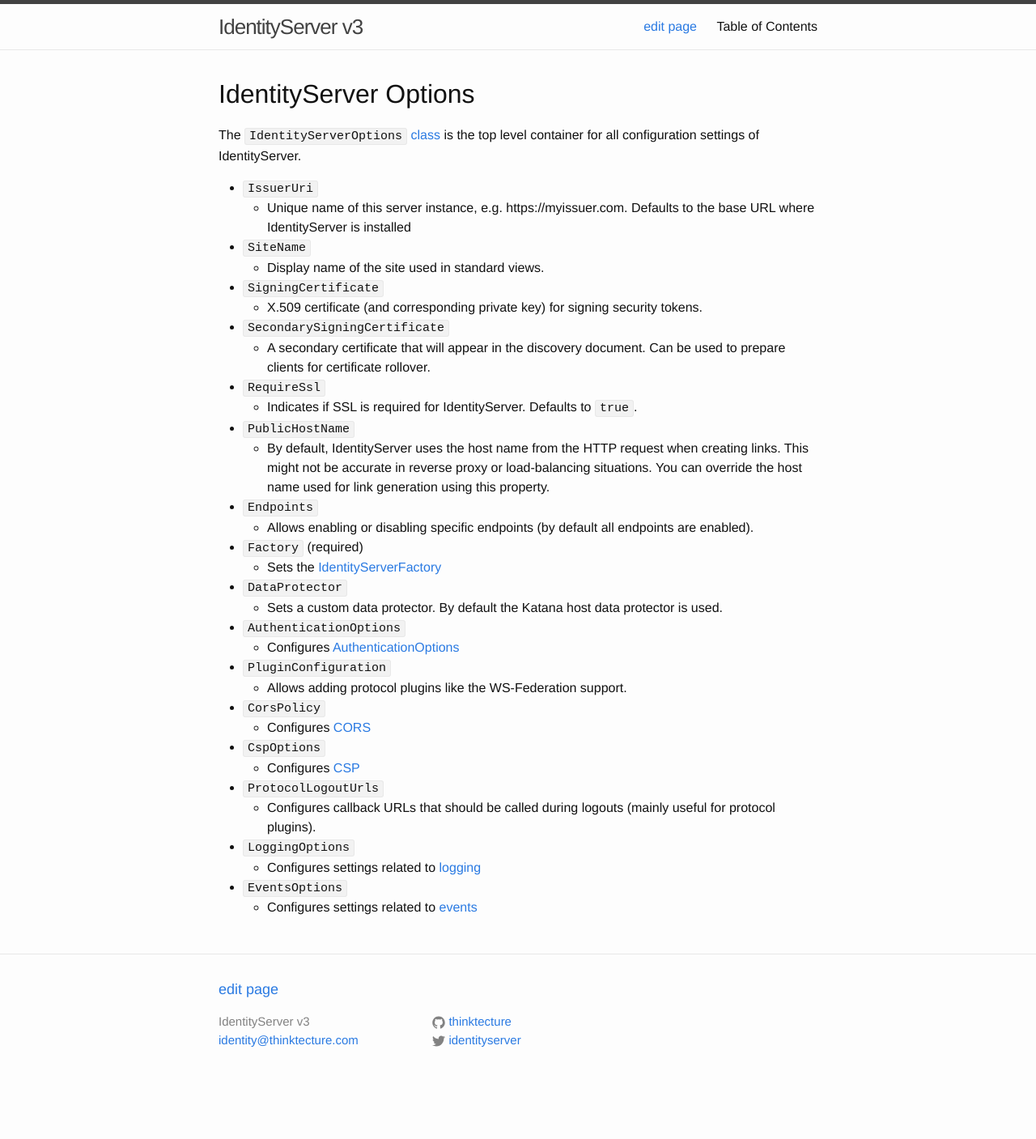
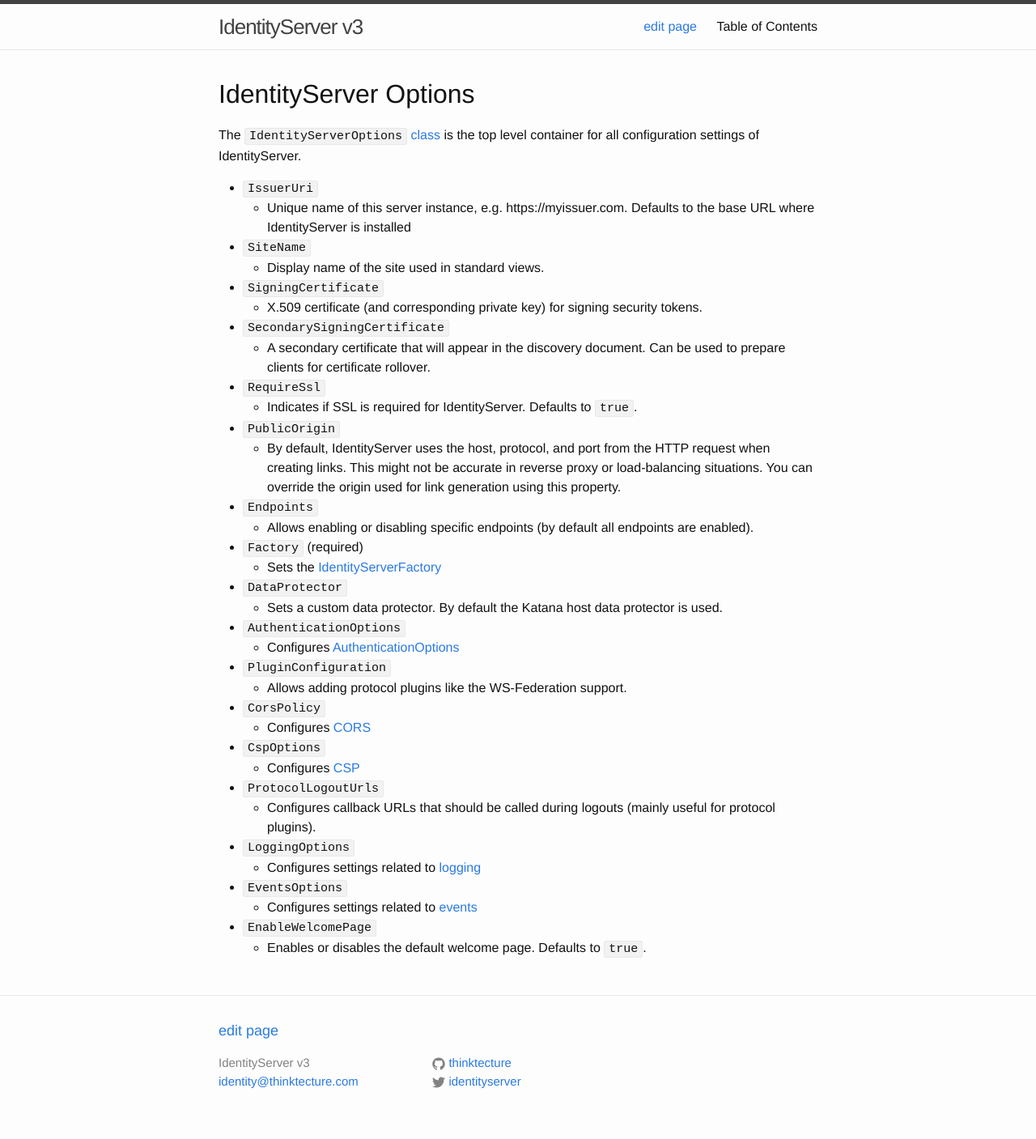
Before and after one commit to IdentityServer/Documentation, a Jekyll site: the page built from docs/configuration/identityServerOptions.md, in a window 1280 px wide. Shown: the whole page at 81% size. Built offline with Jekyll 4.4.1, drawn with Linux system fonts in a browser that asks for light colours; Markdown is read by kramdown in place of the engine named in the settings; before the commit the page ends 1356 px from its top, so only the background shows below that.

Commit message:
Update identityServerOptions.md
updates for PublicOrigin and EnableWelcomePage

```diff
--- a/docs/configuration/identityServerOptions.md
+++ b/docs/configuration/identityServerOptions.md
@@ -16,10 +16,10 @@
     * A secondary certificate that will appear in the discovery document. Can be used to prepare clients for certificate rollover.
 * `RequireSsl`
     * Indicates if SSL is required for IdentityServer. Defaults to `true`.
-* `PublicHostName`
-    * By default, IdentityServer uses the host name from the HTTP request when creating links.
+* `PublicOrigin`
+    * By default, IdentityServer uses the host, protocol, and port from the HTTP request when creating links.
     This might not be accurate in reverse proxy or load-balancing situations.
-    You can override the host name used for link generation using this property.
+    You can override the origin used for link generation using this property.
 * `Endpoints`
     * Allows enabling or disabling specific endpoints (by default all endpoints are enabled).
 * `Factory` (required)
@@ -40,3 +40,5 @@
     * Configures settings related to [logging](logging.html)
 * `EventsOptions`
     * Configures settings related to [events](events.html)
+* `EnableWelcomePage`
+    * Enables or disables the default welcome page. Defaults to `true`.
```
